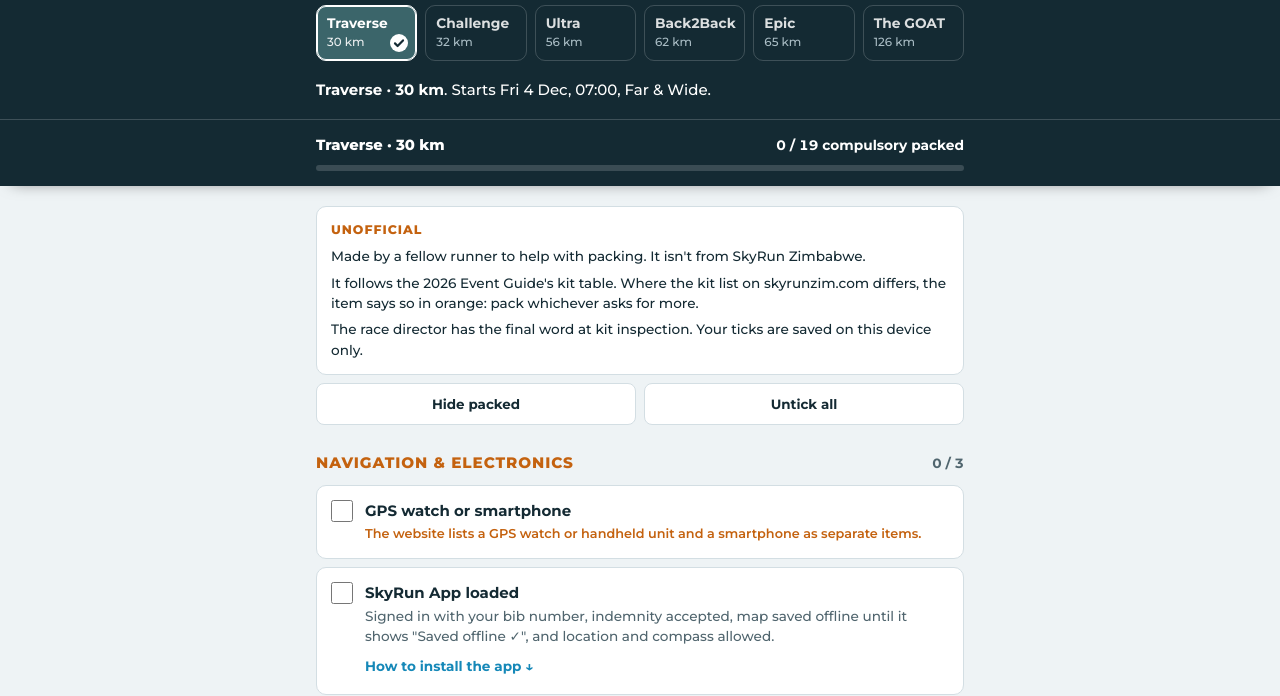
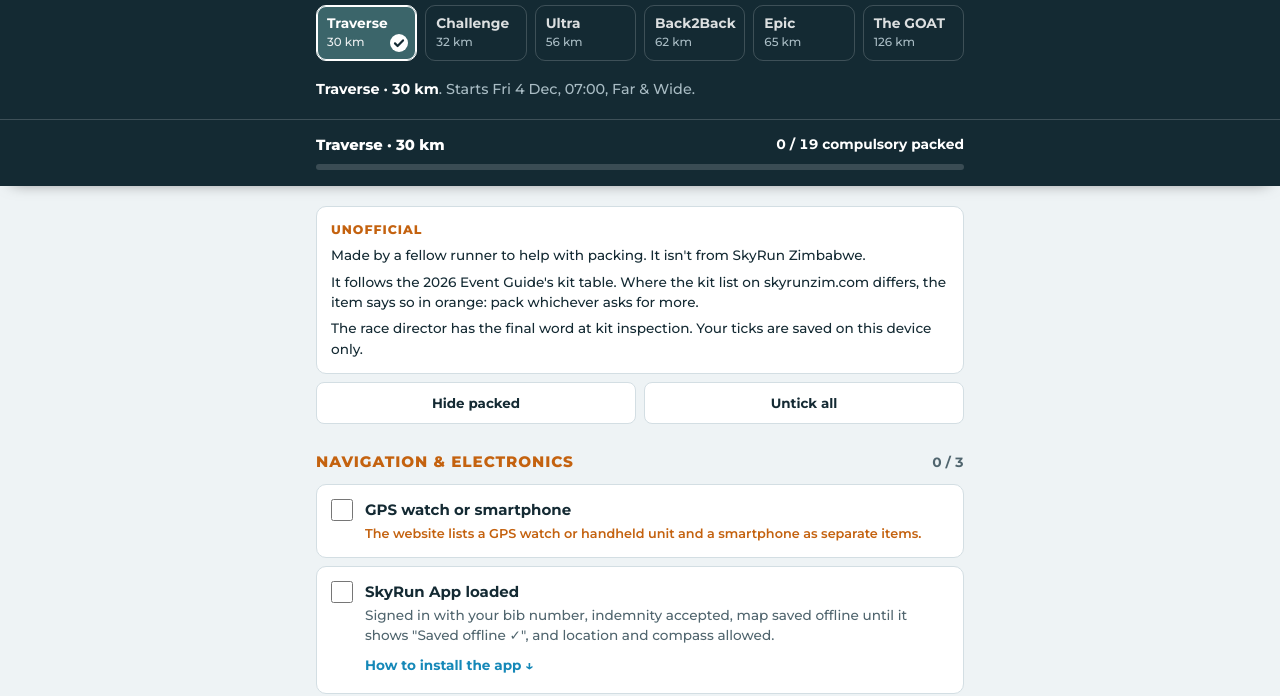
Before and after one commit to idzap/skyrun-kit-list, a plain HTML site: page index.html in a window 1280 px wide. Shown: the part 122-818 px from the top of the page. Drawn offline with Linux system fonts and the light colour scheme.

Commit message:
Back2Back: show both stage starts (Fri Traverse at Far & Wide, Sat Challenge at Golden Pools)
Also restore the start-line style lost in an earlier rewrite.

Co-Authored-By: Claude Opus 5.5 <noreply@anthropic.com>

```diff
--- a/index.html
+++ b/index.html
@@ -79,6 +79,10 @@ h1 span { color: var(--accent); }
 .race .tick svg { display: block; width: 18px; height: 18px; }
 .race[aria-pressed="true"] .tick { display: block; }
 @media (max-width: 359px) { .race { padding: 9px 8px; font-size: .78rem; } .race small { font-size: .7rem; } .race .tick { right: 6px; bottom: 6px; } }
+
+.chosen { font-size: .9rem; color: var(--head-muted); }
+.chosen b { color: #fff; font-weight: 700; }
+.chosen .stage { display: block; margin-top: 2px; }
 
 /* pinned bar: chosen race and progress */
 .bar { position: sticky; top: env(safe-area-inset-top, 0px); z-index: 5; background: var(--head); color: #fff; border-top: 1px solid var(--head-line); box-shadow: 0 8px 16px -12px rgba(0,0,0,.55); }
@@ -285,7 +289,9 @@ const RACES = [
   { id: "T", name: "Traverse",  dist: "30 km",  when: "Fri 4 Dec, 07:00", where: "Far & Wide" },
   { id: "C", name: "Challenge", dist: "32 km",  when: "Sat 5 Dec, 08:00", where: "Golden Pools" },
   { id: "U", name: "Ultra",     dist: "56 km",  when: "Sat 5 Dec, 04:00", where: "Far & Wide" },
-  { id: "B", name: "Back2Back", dist: "62 km",  when: "Fri 07:00 and Sat 08:00", where: "Far & Wide, then Golden Pools" },
+  { id: "B", name: "Back2Back", dist: "62 km",  stages: [
+      { label: "Stage 1, Traverse", when: "Fri 4 Dec, 07:00", where: "Far & Wide" },
+      { label: "Stage 2, Challenge", when: "Sat 5 Dec, 08:00", where: "Golden Pools" } ] },
   { id: "E", name: "Epic",      dist: "65 km",  when: "Sat 5 Dec, 04:00", where: "Far & Wide" },
   { id: "G", name: "The GOAT",  dist: "126 km", when: "Fri 4 Dec, 10:00", where: "Far & Wide" }
 ];
@@ -409,7 +415,10 @@ function render() {
   const info = RACES.find(r => r.id === race);
   document.documentElement.style.setProperty("--rc", `var(--race-${race})`);
   RACES.forEach(r => $("race-" + r.id).setAttribute("aria-pressed", r.id === race));
-  $("chosen").innerHTML = `<b>${esc(info.name)} · ${esc(info.dist)}</b>. Starts ${esc(info.when)}, ${esc(info.where)}.`;
+  // Back2Back is the only race over two days, so it lists both stage starts.
+  $("chosen").innerHTML = info.stages
+    ? `<b>${esc(info.name)} · ${esc(info.dist)}</b>, over two days.` + info.stages.map(st => `<span class="stage">${esc(st.label)}: ${esc(st.when)}, ${esc(st.where)}.</span>`).join("")
+    : `<b>${esc(info.name)} · ${esc(info.dist)}</b>. Starts ${esc(info.when)}, ${esc(info.where)}.`;
   $("bar-name").textContent = `${info.name} · ${info.dist}`;
 
   const done = mine(), list = $("list");
```
